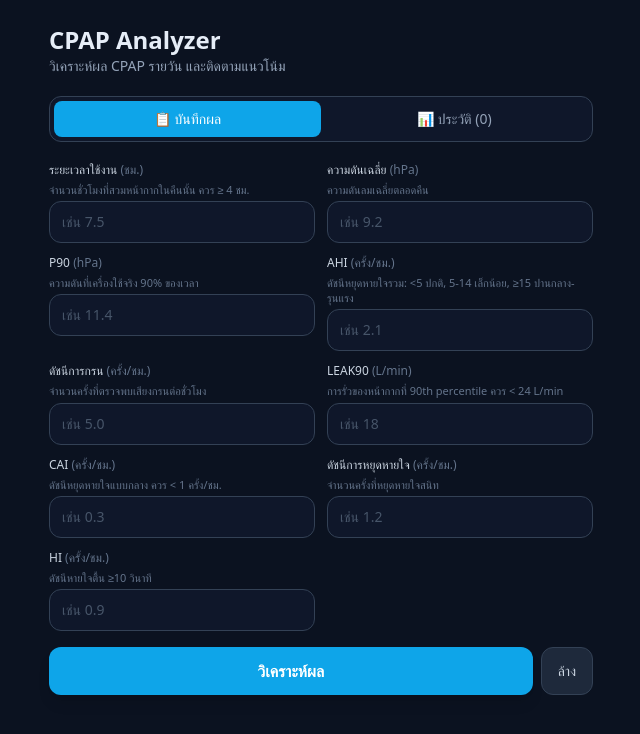
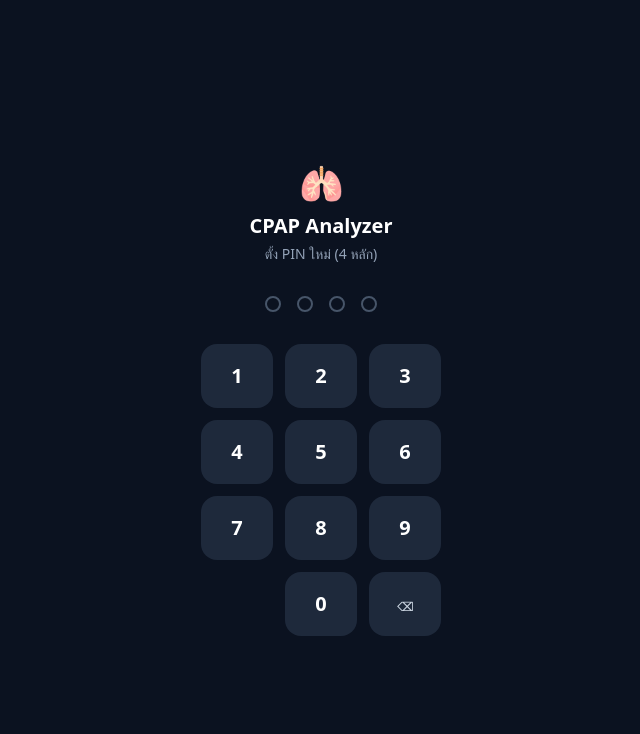
Before and after one commit to tongkhemmathat-dot/cpapreader, a Next.js app: page / in a window 1280 px wide. Shown: the top 734 px of the page, without its empty margins (319-959 px from the left). Built offline with nearby package versions, Linux system fonts and the light colour scheme.

Commit message:
Add PIN lock + Supabase cross-device sync

```diff
--- /dev/null
+++ b/app/components/PinGate.tsx
@@ -0,0 +1,106 @@
+'use client';
+
+import { useState, useEffect } from 'react';
+import { hashPin, getSavedHash, saveHash, clearPin, hasPinSet } from '../lib/pin';
+
+type Props = { onUnlock: (hash: string) => void };
+type Mode = 'enter' | 'create' | 'confirm';
+
+export default function PinGate({ onUnlock }: Props) {
+  const [mode, setMode] = useState<Mode>('enter');
+  const [pin, setPin] = useState('');
+  const [first, setFirst] = useState('');
+  const [error, setError] = useState('');
+  const [shake, setShake] = useState(false);
+
+  useEffect(() => { setMode(hasPinSet() ? 'enter' : 'create'); }, []);
+
+  function triggerShake(msg: string) {
+    setError(msg); setShake(true); setPin('');
+    setTimeout(() => setShake(false), 500);
+  }
+
+  async function handleDigit(d: string) {
+    const next = pin + d;
+    if (next.length > 4) return;
+    setPin(next); setError('');
+    if (next.length < 4) return;
+
+    // 4 digits entered
+    if (mode === 'enter') {
+      const hash = await hashPin(next);
+      const saved = getSavedHash();
+      if (hash === saved) { onUnlock(hash); }
+      else { triggerShake('PIN ไม่ถูกต้อง'); }
+
+    } else if (mode === 'create') {
+      setFirst(next); setPin(''); setMode('confirm');
+
+    } else if (mode === 'confirm') {
+      if (next === first) {
+        const hash = await hashPin(next);
+        saveHash(hash); onUnlock(hash);
+      } else {
+        triggerShake('PIN ไม่ตรงกัน ลองใหม่');
+        setMode('create'); setFirst('');
+      }
+    }
+  }
+
+  function handleDel() { setPin((p) => p.slice(0, -1)); setError(''); }
+
+  function handleForgot() {
+    if (confirm('ลบ PIN และข้อมูลบน device นี้? (ข้อมูลใน Cloud ยังคงอยู่)')) {
+      clearPin(); localStorage.removeItem('cpap_records'); setMode('create'); setPin(''); setFirst('');
+    }
+  }
+
+  const title = mode === 'enter' ? 'ใส่ PIN' : mode === 'create' ? 'ตั้ง PIN ใหม่ (4 หลัก)' : 'ยืนยัน PIN อีกครั้ง';
+
+  return (
+    <div className="flex min-h-screen flex-col items-center justify-center px-8 bg-[#0b1220]">
+      <div className="mb-8 text-center">
+        <div className="text-4xl mb-2">🫁</div>
+        <h1 className="text-xl font-bold text-white">CPAP Analyzer</h1>
+        <p className="mt-1 text-sm text-slate-400">{title}</p>
+      </div>
+
+      {/* dots */}
+      <div className={`flex gap-4 mb-8 ${shake ? 'animate-shake' : ''}`}>
+        {[0, 1, 2, 3].map((i) => (
+          <div key={i} className={`h-4 w-4 rounded-full border-2 transition-colors ${
+            i < pin.length ? 'bg-sky-400 border-sky-400' : 'border-slate-600 bg-transparent'
+          }`} />
+        ))}
+      </div>
+
+      {error && <p className="mb-4 text-sm text-rose-400">{error}</p>}
+
+      {/* numpad */}
+      <div className="grid grid-cols-3 gap-3 w-60">
+        {['1','2','3','4','5','6','7','8','9','','0','⌫'].map((d, i) => (
+          d === '' ? <div key={i} /> :
+          d === '⌫' ? (
+            <button key={i} onClick={handleDel}
+              className="h-16 rounded-2xl bg-slate-800 text-xl text-slate-300 active:scale-95 transition-transform">
+              ⌫
+            </button>
+          ) : (
+            <button key={i} onClick={() => handleDigit(d)}
+              className="h-16 rounded-2xl bg-slate-800 text-xl font-semibold text-white active:scale-95 active:bg-slate-700 transition-all">
+              {d}
+            </button>
+          )
+        ))}
+      </div>
+
+      {mode === 'enter' && (
+        <button onClick={handleForgot} className="mt-8 text-xs text-slate-500 underline">
+          ลืม PIN?
+        </button>
+      )}
+
+      <style>{`.animate-shake{animation:shake .4s ease-in-out}@keyframes shake{0%,100%{transform:translateX(0)}20%,60%{transform:translateX(-8px)}40%,80%{transform:translateX(8px)}}`}</style>
+    </div>
+  );
+}
--- /dev/null
+++ b/app/lib/db.ts
@@ -0,0 +1,30 @@
+import { createClient } from '@supabase/supabase-js';
+import type { DailyRecord } from './storage';
+
+function getClient() {
+  const url = process.env.NEXT_PUBLIC_SUPABASE_URL;
+  const key = process.env.NEXT_PUBLIC_SUPABASE_ANON_KEY;
+  if (!url || !key) return null;
+  return createClient(url, key);
+}
+
+export async function syncUpsert(pinHash: string, record: DailyRecord): Promise<void> {
+  const sb = getClient(); if (!sb) return;
+  await sb.from('cpap_records').upsert({ pin_hash: pinHash, date: record.date, data: record, saved_at: record.savedAt }, { onConflict: 'pin_hash,date' });
+}
+
+export async function syncDelete(pinHash: string, date: string): Promise<void> {
+  const sb = getClient(); if (!sb) return;
+  await sb.from('cpap_records').delete().eq('pin_hash', pinHash).eq('date', date);
+}
+
+export async function fetchAll(pinHash: string): Promise<DailyRecord[]> {
+  const sb = getClient(); if (!sb) return [];
+  const { data, error } = await sb.from('cpap_records').select('data').eq('pin_hash', pinHash).order('date', { ascending: false });
+  if (error || !data) return [];
+  return data.map((r: any) => r.data as DailyRecord);
+}
+
+export function isConfigured(): boolean {
+  return !!(process.env.NEXT_PUBLIC_SUPABASE_URL && process.env.NEXT_PUBLIC_SUPABASE_ANON_KEY);
+}
--- /dev/null
+++ b/app/lib/pin.ts
@@ -0,0 +1,26 @@
+const PIN_KEY = 'cpap_pin_hash';
+const SALT = 'cpap-aeonmed-2025';
+
+export async function hashPin(pin: string): Promise<string> {
+  const buf = await crypto.subtle.digest(
+    'SHA-256',
+    new TextEncoder().encode(pin + SALT),
+  );
+  return Array.from(new Uint8Array(buf)).map((b) => b.toString(16).padStart(2, '0')).join('');
+}
+
+export function getSavedHash(): string | null {
+  try { return localStorage.getItem(PIN_KEY); } catch { return null; }
+}
+
+export function saveHash(hash: string) {
+  localStorage.setItem(PIN_KEY, hash);
+}
+
+export function clearPin() {
+  localStorage.removeItem(PIN_KEY);
+}
+
+export function hasPinSet(): boolean {
+  return !!getSavedHash();
+}
--- a/app/page.tsx
+++ b/app/page.tsx
@@ -4,9 +4,11 @@ import { useState, useEffect } from 'react';
 import { analyzeLocal } from './lib/analyze';
 import type { Analysis } from './lib/analyze';
 import {
-  upsertRecord, getAllRecords, deleteRecord, getRecordsForRange, buildExportText, today,
+  upsertRecord, getAllRecords, deleteRecord, getRecordsForRange, buildExportText, today, pullFromCloud,
 } from './lib/storage';
 import type { DailyRecord, ExportRange, FormData } from './lib/storage';
+import { isConfigured } from './lib/db';
+import PinGate from './components/PinGate';
 
 // ─── constants ────────────────────────────────────────────────────────────────
 
@@ -34,6 +36,30 @@ const OVERALL_STYLE: Record<string, string> = {
 // ─── main page ────────────────────────────────────────────────────────────────
 
 export default function Home() {
+  const [pinHash, setPinHash] = useState<string | null>(null);
+  const [syncing, setSyncing] = useState(false);
+
+  async function handleUnlock(hash: string) {
+    setPinHash(hash);
+    if (isConfigured()) {
+      setSyncing(true);
+      await pullFromCloud(hash).catch(() => {});
+      setSyncing(false);
+    }
+  }
+
+  if (!pinHash) return <PinGate onUnlock={handleUnlock} />;
+  if (syncing) return (
+    <div className="flex min-h-screen flex-col items-center justify-center gap-3 bg-[#0b1220]">
+      <div className="h-8 w-8 animate-spin rounded-full border-2 border-slate-600 border-t-sky-400" />
+      <p className="text-sm text-slate-400">กำลังซิงค์ข้อมูล…</p>
+    </div>
+  );
+
+  return <App pinHash={pinHash} />;
+}
+
+function App({ pinHash }: { pinHash: string }) {
   const [tab, setTab] = useState<'form' | 'history'>('form');
   const [form, setForm] = useState<FormData>(EMPTY);
   const [error, setError] = useState<string | null>(null);
@@ -57,7 +83,7 @@ export default function Home() {
 
   function handleSave() {
     if (!result) return;
-    upsertRecord(form, result);
+    upsertRecord(form, result, pinHash);
     setSaved(true);
     setRecords(getAllRecords());
   }
@@ -67,7 +93,7 @@ export default function Home() {
   }
 
   function handleDelete(date: string) {
-    deleteRecord(date); setRecords(getAllRecords());
+    deleteRecord(date, pinHash); setRecords(getAllRecords());
   }
 
   return (
@@ -92,7 +118,7 @@ export default function Home() {
         <FormTab form={form} error={error} result={result} saved={saved}
           onChange={handleChange} onSubmit={handleSubmit} onSave={handleSave} />
       ) : (
-        <HistoryTab records={records} onLoad={loadRecord} onDelete={handleDelete} />
+        <HistoryTab records={records} pinHash={pinHash} onLoad={loadRecord} onDelete={handleDelete} />
       )}
     </main>
   );
@@ -201,11 +227,13 @@ function ResultCard({ result, saved, onSave }: { result: Analysis; saved: boolea
 
 // ─── history tab ─────────────────────────────────────────────────────────────
 
-function HistoryTab({ records, onLoad, onDelete }: {
+function HistoryTab({ records, pinHash, onLoad, onDelete }: {
   records: DailyRecord[];
+  pinHash: string;
   onLoad: (r: DailyRecord) => void;
   onDelete: (date: string) => void;
 }) {
+  const synced = isConfigured();
   const [range, setRange] = useState<ExportRange>('week');
   const [exported, setExported] = useState(false);
 
@@ -246,6 +274,10 @@ function HistoryTab({ records, onLoad, onDelete }: {
           {exported ? '✓ ดาวน์โหลดแล้ว' : '⬇️ ดาวน์โหลด .txt'}
         </button>
         <p className="mt-2 text-[11px] text-slate-500">นำไฟล์ไปวางใน ChatGPT / Claude เพื่อวิเคราะห์แนวโน้มต่อได้เลย</p>
+        <div className={`mt-2 flex items-center gap-1.5 text-[11px] ${synced ? 'text-emerald-400' : 'text-slate-500'}`}>
+          <span className={`h-1.5 w-1.5 rounded-full ${synced ? 'bg-emerald-400' : 'bg-slate-600'}`} />
+          {synced ? 'ซิงค์ข้ามอุปกรณ์ด้วย PIN เดิม' : 'Local only — เพิ่ม Supabase env เพื่อ sync'}
+        </div>
       </div>
 
       {/* record list */}
--- a/package.json
+++ b/package.json
@@ -10,6 +10,7 @@
   },
   "dependencies": {
     "@google/generative-ai": "^0.24.1",
+    "@supabase/supabase-js": "^2.106.2",
     "next": "^16.2.6",
     "react": "^19.2.6",
     "react-dom": "^19.2.6",
```
Also changed, not shown: app/lib/storage.ts (+19 -2 lines), 2 other files (tests, documents, lock files or other folders).
